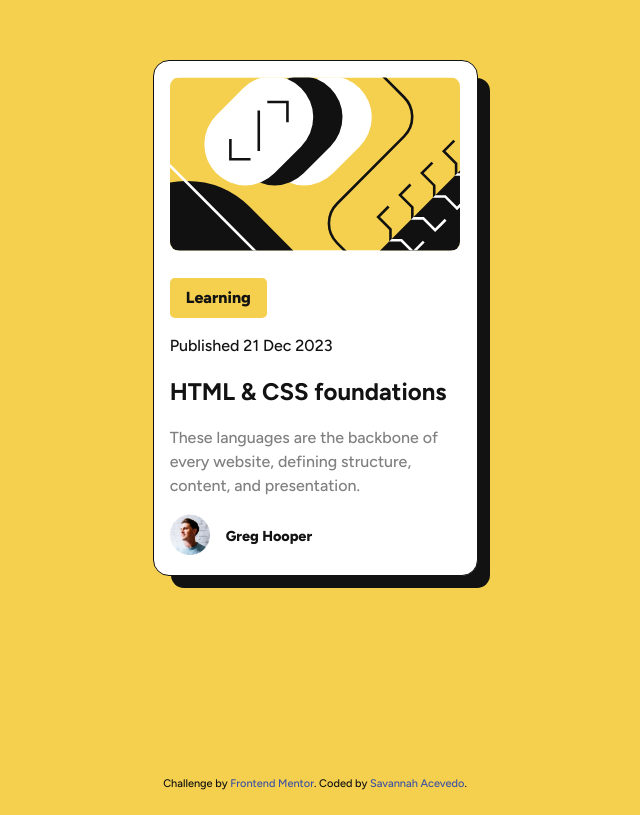
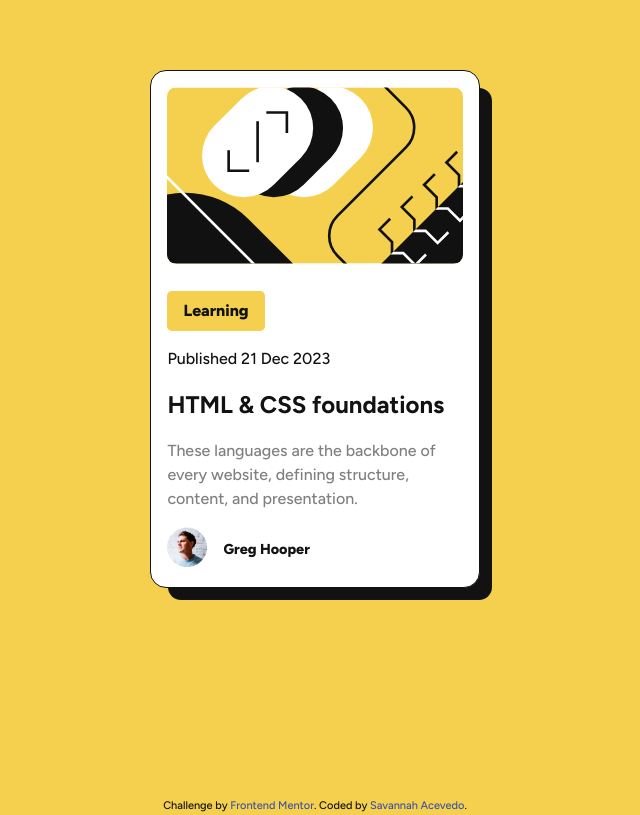
Before and after one commit to savvycolleen/blog-preview-card, a plain HTML site: page index.html in a window 1280 px wide. Shown: the part 140-955 px from the top of the page, without its empty margins (325-965 px from the left). Before the commit the page ends 932 px from the top, so only its background shows below. Drawn offline with Linux system fonts and the light colour scheme.

Commit message:
second submission

```diff
--- a/css/style.css
+++ b/css/style.css
@@ -21,10 +21,10 @@ body {
 
 main {
   grid-area: main;
-  margin-top: 200px;
-  margin-bottom: 200px;
+  margin-top: 210px;
+  margin-bottom: 210px;
   background-color: hsl(0, 0%, 100%);
-  width: 325px;
+  width: 330px;
   border: 1px solid hsl(0, 0%, 7%);
   box-shadow: 15px 15px 0px -3px hsl(0, 0%, 7%);
 }
--- a/index.html
+++ b/index.html
@@ -32,9 +32,11 @@
       </div>
     </div>
   </main>
-  <div class="attribution">
-    Challenge by <a href="https://www.frontendmentor.io?ref=challenge" target="_blank">Frontend Mentor</a>.
-    Coded by <a href="https://www.linkedin.com/in/savannah-acevedo-4ba960123/" target="_blank">Savannah Acevedo</a>.
-  </div>
+  <footer>
+    <div class="attribution">
+      Challenge by <a href="https://www.frontendmentor.io?ref=challenge" target="_blank">Frontend Mentor</a>.
+      Coded by <a href="https://www.linkedin.com/in/savannah-acevedo-4ba960123/" target="_blank">Savannah Acevedo</a>.
+    </div>
+  </footer>
 </body>
 </html>
```
